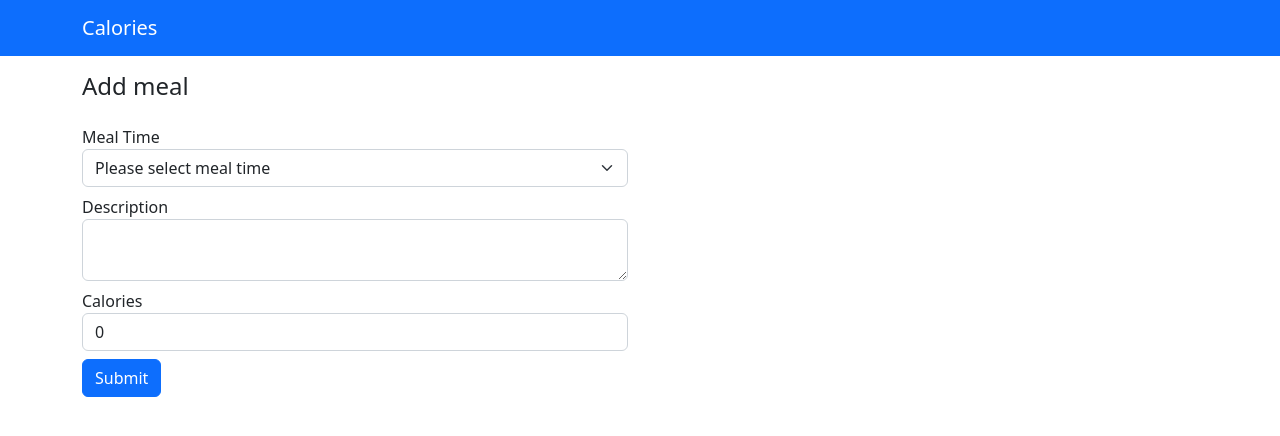
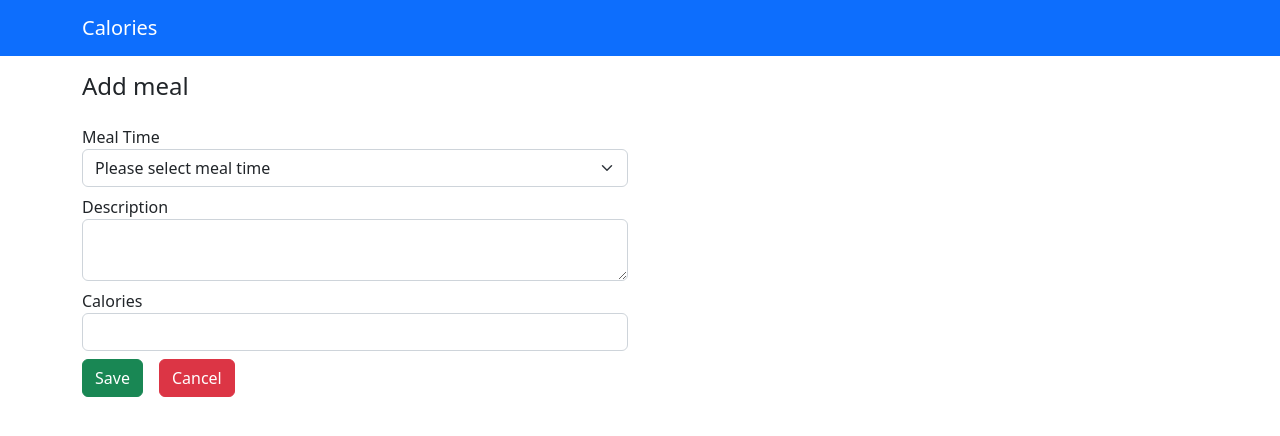
Before and after one commit to AlmazXX/calories, a React (Create React App) app: page /meal/add in a window 1280 px wide. Shown: the top 436 px of the page. Built offline with nearby package versions, Linux system fonts and the light colour scheme.

Commit message:
Added logic to use form for editting one meal too Added optional existingMeal prop Added Cancel btn Renamed isLoading prop to isSaving and made obligatory

```diff
--- a/src/components/MealForm/MealForm.tsx
+++ b/src/components/MealForm/MealForm.tsx
@@ -1,34 +1,38 @@
 import { ChangeEvent, FC, FormEvent, useState } from "react";
+import { Link } from "react-router-dom";
 import { Meal } from "../../types";
 import BtnSpinner from "../Spinner/BtnSpinner";
 
 interface Props {
-  isLoading?: boolean;
+  existingMeal?: Meal;
+  isSaving: boolean;
   onSubmit: (meal: Meal) => void;
 }
 
-const MealForm: FC<Props> = ({ isLoading = false, onSubmit }) => {
-  const [meal, setMeal] = useState<Meal>({
-    mealtime: "",
-    description: "",
-    calories: 0,
-  });
+const initialState = {
+  mealtime: "",
+  description: "",
+  calories: '',
+};
+
+const MealForm: FC<Props> = ({
+  existingMeal = initialState,
+  isSaving = false,
+  onSubmit,
+}) => {
+  const [meal, setMeal] = useState<Meal>(existingMeal);
 
   const onMealChange = (
     e: ChangeEvent<HTMLSelectElement | HTMLTextAreaElement | HTMLInputElement>
   ) => {
-    const { name, value } = e.target;
+    let { name, value } = e.target;
     setMeal((prev) => ({ ...prev, [name]: value }));
   };
 
   const onFormSubmit = (e: FormEvent) => {
     e.preventDefault();
     onSubmit(meal);
-    setMeal({
-      mealtime: "",
-      description: "",
-      calories: 0,
-    });
+    !existingMeal && setMeal(initialState);
   };
 
   return (
@@ -72,9 +76,14 @@ const MealForm: FC<Props> = ({ isLoading = false, onSubmit }) => {
           required
         />
       </div>
-      <button type="submit" className="btn btn-primary" disabled={isLoading}>
-        {isLoading && <BtnSpinner/>}Submit
-      </button>
+      <div className="d-flex gap-3 px-0 mb-3">
+        <button type="submit" className="btn btn-success" disabled={isSaving}>
+          {isSaving && <BtnSpinner />}Save
+        </button>
+        <Link to="/" className="btn btn-danger">
+          Cancel
+        </Link>
+      </div>
     </form>
   );
 };
```
